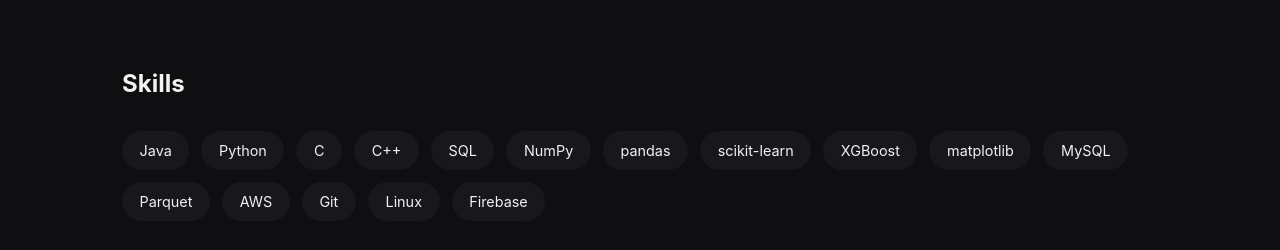
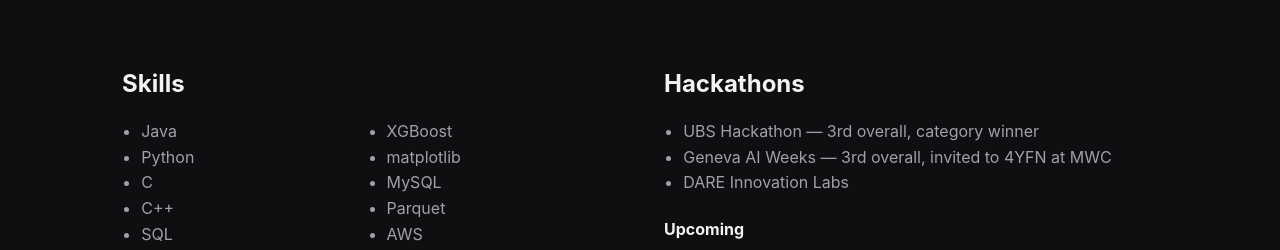
Before and after one commit to Darlcode101/personal-website, a plain HTML site: page index.html in a window 1280 px wide. Shown: the part 2541-2791 px from the top of the page. Drawn offline with nearby package versions, Linux system fonts and the light colour scheme.

Commit message:
Add hackathons next to skills and make skills a plain list
Co-Authored-By: Claude Opus 5.5 <noreply@anthropic.com>

```diff
--- a/css/style.css
+++ b/css/style.css
@@ -214,21 +214,33 @@ h1, h2, h3 {
   object-fit: cover;
 }
 
-/* Skills */
-.skills-list {
-  list-style: none;
-  padding: 0;
-  display: flex;
-  flex-wrap: wrap;
-  gap: 0.75rem;
-  margin-top: 2rem;
+/* Skills + Hackathons */
+.skills-hackathons {
+  display: grid;
+  grid-template-columns: 1fr 1fr;
+  gap: 3rem;
 }
 
-.skills-list li {
-  background: var(--bg-alt);
-  padding: 0.5rem 1.1rem;
-  border-radius: 999px;
-  font-size: 0.9rem;
+.skills-hackathons h3 {
+  margin: 1.5rem 0 0;
+  font-size: 1rem;
+}
+
+.skills-list,
+.hackathon-list {
+  padding-left: 1.2rem;
+  margin: 1rem 0 0;
+  color: var(--text-dim);
+}
+
+.skills-list {
+  columns: 2;
+}
+
+@media (max-width: 700px) {
+  .skills-hackathons {
+    grid-template-columns: 1fr;
+  }
 }
 
 /* Contact */
--- a/index.html
+++ b/index.html
@@ -15,6 +15,7 @@
       <a href="#projects">Projects</a>
       <a href="#hobbies">Hobbies</a>
       <a href="#skills">Skills</a>
+      <a href="#hackathons">Hackathons</a>
       <a href="#contact">Contact</a>
     </nav>
   </header>
@@ -86,7 +87,8 @@
     </div>
   </section>
 
-  <section class="skills" id="skills">
+  <section class="skills-hackathons">
+    <div id="skills">
       <h2>Skills</h2>
       <ul class="skills-list">
         <li>Java</li>
@@ -106,6 +108,22 @@
         <li>Linux</li>
         <li>Firebase</li>
       </ul>
+    </div>
+
+    <div id="hackathons">
+      <h2>Hackathons</h2>
+      <ul class="hackathon-list">
+        <li>UBS Hackathon &mdash; 3rd overall, category winner</li>
+        <li>Geneva AI Weeks &mdash; 3rd overall, invited to 4YFN at MWC</li>
+        <li>DARE Innovation Labs</li>
+      </ul>
+      <h3>Upcoming</h3>
+      <ul class="hackathon-list">
+        <li>Great Uni Hack</li>
+        <li>DurHack</li>
+        <li>Cambridge BattleBots</li>
+      </ul>
+    </div>
   </section>
 
   <section class="contact" id="contact">
```
Lines whose indentation alone changed are shown as unchanged.
